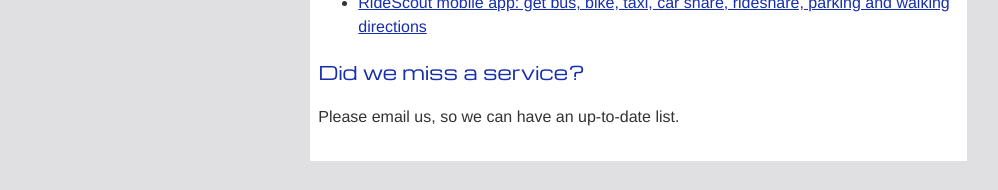
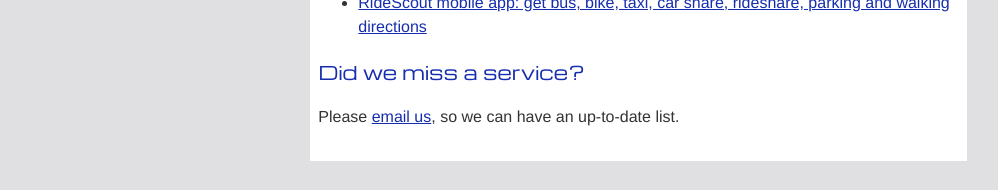
Before and after one commit to iamcarrico/atxsaferstreets, a Jekyll site: the page built from options.md, in a window 1280 px wide. Shown: the part 1533-1723 px from the top of the page, without its empty margins (145-1143 px from the left). Built offline with Jekyll 4.4.1, drawn with Linux system fonts in a browser that asks for light colours; some web fonts are replaced; part of the change alters nothing that is shown.

```diff
--- a/options.md
+++ b/options.md
@@ -33,4 +33,4 @@ We want to make sure everybody gets home safely in Austin. Please use the follow
 
 ### Did we miss a service?
 
-Please email us, so we can have an up-to-date list.
+Please [email us](mailto:atxsaferstreets@gmail.com "email"), so we can have an up-to-date list.
```
